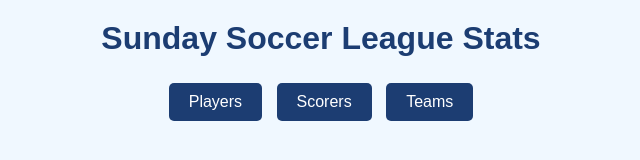
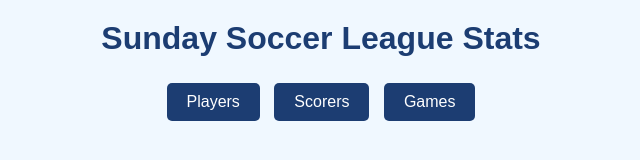
Before and after one commit to ayafe/sunday_soccer, a plain HTML site: page index.html in a window 1280 px wide. Shown: the full height of the page, 319-959 px from the left. Drawn offline with Linux system fonts and the light colour scheme; no server answers.

Commit message:
Update index.html

```diff
--- a/index.html
+++ b/index.html
@@ -13,7 +13,7 @@
     <nav>
         <button onclick="loadTab('Players')">Players</button>
         <button onclick="loadTab('Scorers')">Scorers</button>
-		<button onclick="loadTab('Teams')">Teams</button>
+		<button onclick="loadTab('Teams')">Games</button>
     </nav>
     <div id="table-container">
         <!-- Table data will be loaded here -->
```
